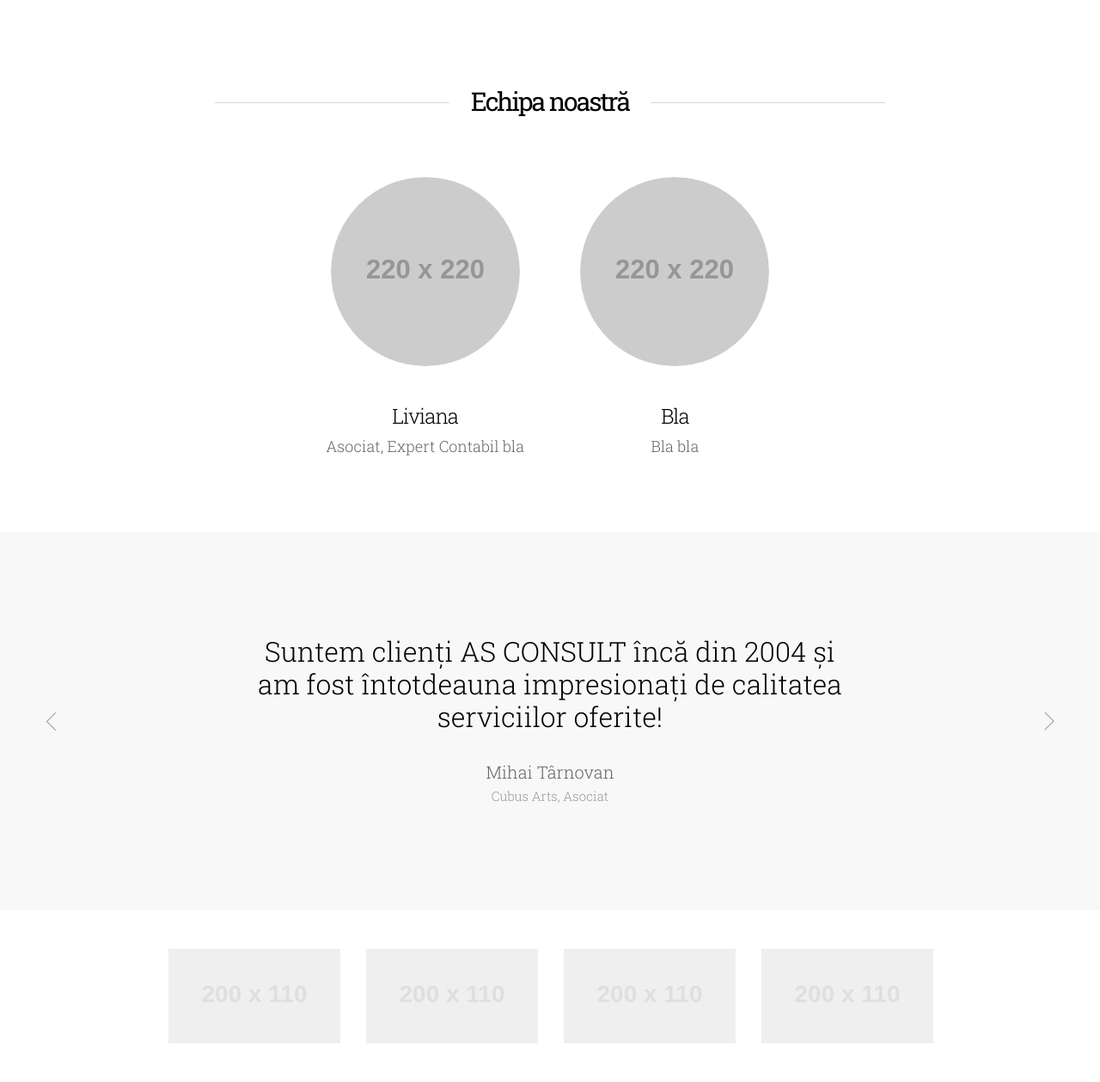
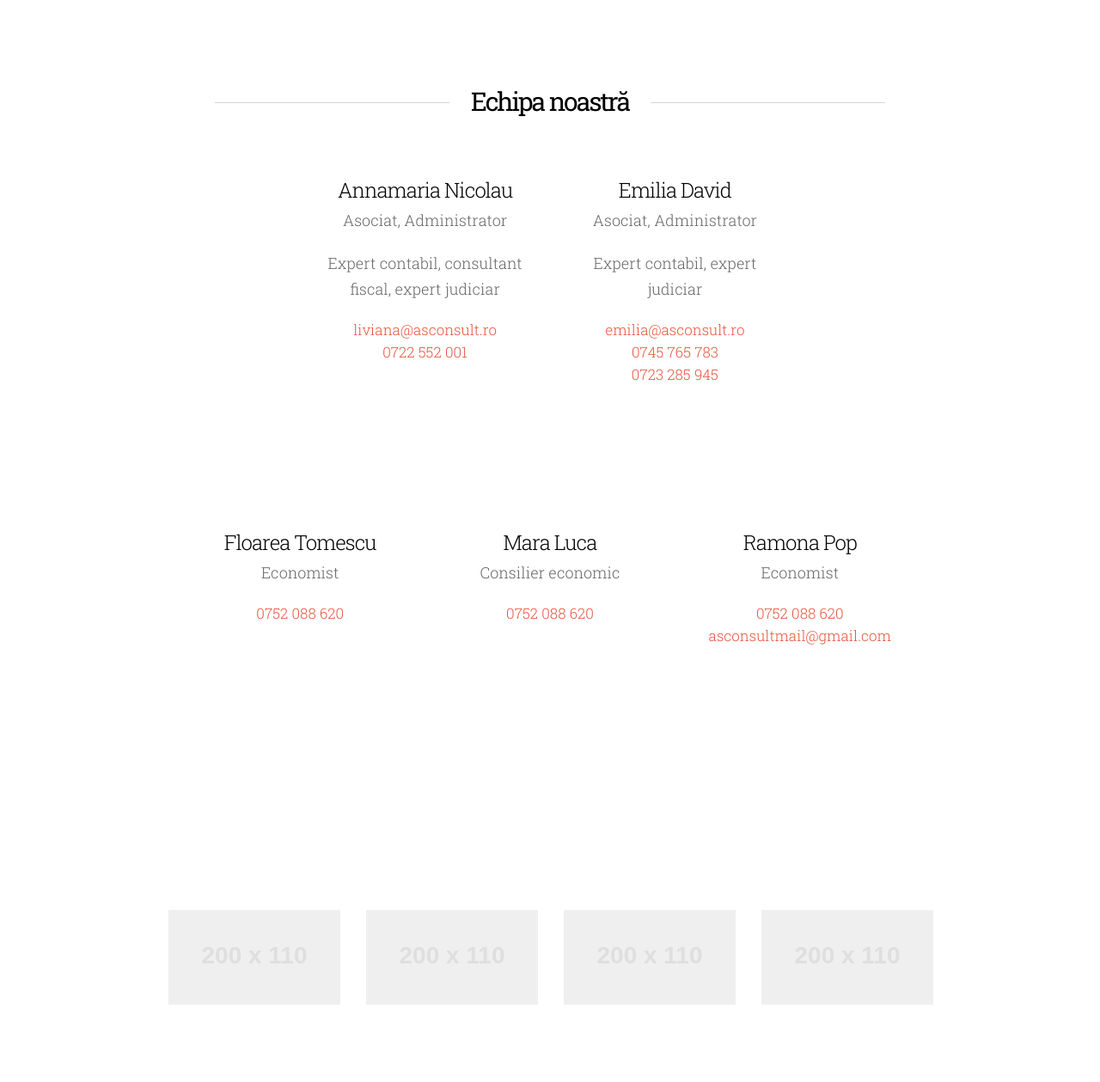
Before and after one commit to cubus/asconsult-site, a PHP site: page / in a window 1280 px wide. Shown: the part 1560-2819 px from the top of the page at 86% size. Run offline with PHP 8.4, Linux system fonts and the light colour scheme; grey boxes labelled with a size stand in for pictures from a placeholder-image service; some libraries are stand-ins or nearby versions.

Commit message:
Cleanup: hide testimonials

```diff
--- a/index.php
+++ b/index.php
@@ -45,9 +45,9 @@
                                 <li>
                                     <a href="#team">Echipa</a>
                                 </li>
-                                <li>
+                                <!-- <li>
                                     <a href="#testimonials">Clienți</a>
-                                </li>
+                                </li> -->
                                 <li>
                                     <a href="#contact">Contact</a>
                                 </li>
@@ -74,7 +74,7 @@
                             </div>
                             <div class="col-sm-4 col-sm-offset-0 col-xs-8 col-xs-offset-2">
                                 <p class="color-ccc">
-                                    AS CONSULT este o companie sibiană care activează din anul 2004 pe piața serviciilor de contabilitate și consultanță economico-financiară și fiscală.  Societatea AS CONSULT este membră <span class="color"><a href="http://ceccar.ro">CECCAR</a></span> și membră a <span class="color"><a href="http://www.ccfiscali.ro/">Camerei Consultantilor Fiscali din România.</a>
+                                    AS CONSULT este o companie sibiană care activează din anul 2004 pe piața serviciilor de contabilitate și consultanță economico-financiară și fiscală.  Societatea AS CONSULT este membră <span class="color"><a href="http://ceccar.ro">CECCAR</a></span>, membră a Grupului Experților Judiciari și a <span class="color"><a href="http://www.ccfiscali.ro/">Camerei Consultantilor Fiscali din România</a>
                                 </p>
                             </div>
                         </div>
@@ -153,23 +153,44 @@
             <div class="row">
                 <!-- .profile -->
                 <div class="col-md-3 profile">
-                    <a class="img" href="#">
-                        <figure class="circle">
-                            <img alt="" src="http://placehold.it/220x220">
-                        </figure>
-                    </a>
-                    <h3>Liviana</h3>
-                    <h5>Asociat, Expert Contabil bla</h5>
+                    <h3>Annamaria Nicolau</h3>
+                    <h5>Asociat, Administrator</h5>
+                    <h5>Expert contabil, consultant fiscal, expert judiciar</h5>
+                    <a class="a-email" href="mailto:liviana@asconsult.ro">liviana@asconsult.ro</a><br>
+                    <a href="tel:0040722552001">0722 552 001</a><br>
                 </div>
                 <!-- .profile -->
                 <div class="col-md-3 profile">
-                    <a class="img" href="#">
-                        <figure class="circle">
-                            <img alt="" src="http://placehold.it/220x220">
-                        </figure>
-                    </a>
-                    <h3>Bla</h3>
-                    <h5>Bla bla</h5>
+                    <h3>Emilia David</h3>
+                    <h5>Asociat, Administrator</h5>
+                    <h5>Expert contabil, expert judiciar</h5>
+                    <a class="a-email" href="mailto:emilia@asconsult.ro">emilia@asconsult.ro</a><br>
+                    <a href="tel:0040745765783">0745 765 783</a><br>
+                    <a href="tel:0040723285945">0723 285 945</a>
+                </div>
+
+                <br>
+
+                <!-- .profile -->
+                <div class="col-md-3 profile">
+                    <h3>Floarea Tomescu</h3>
+                    <h5>Economist</h5>
+                    <a href="tel:0040752088620">0752 088 620</a><br>
+                </div>
+
+                <!-- .profile -->
+                <div class="col-md-3 profile">
+                    <h3>Mara Luca</h3>
+                    <h5>Consilier economic</h5>
+                    <a href="tel:0040752088620">0752 088 620</a><br>
+                </div>
+
+                <!-- .profile -->
+                <div class="col-md-3 profile">
+                    <h3>Ramona Pop</h3>
+                    <h5>Economist</h5>
+                    <a href="tel:0040752088620">0752 088 620</a><br>
+                    <a class="a-email" href="mailto:asconsultmail@gmail.com">asconsultmail@gmail.com</a><br>
                 </div>
 
             </div>
@@ -177,7 +198,7 @@
         <!-- /.container -->
 
         <!-- CONTAINER -->
-        <span id="testimonials">
+<!--         <span id="testimonials">
         <div class="slider highlight text-center oneslider">
             <ul data-auto="true">
                 <li>
@@ -198,7 +219,7 @@
                         </div>
                     </div>
                 </li>
-            </ul>
+            </ul> -->
             <div class="slidebar">
                 <a href="#" class="arrow prev">
                     <i class="custom-icon custom-icon-arrow-prev"></i>
```
